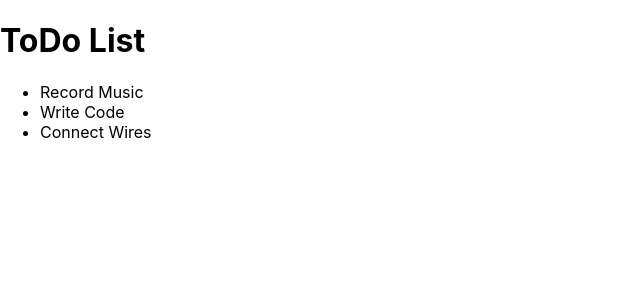
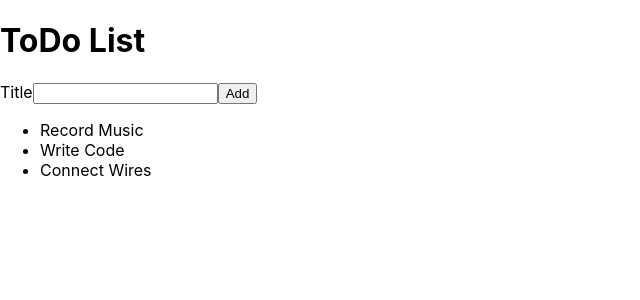
Before and after one commit to travisdjones78/React, a React (Create React App) app: page / in a window 1280 px wide. Shown: the top 300 px of the page, without its empty margins (0-640 px from the left). Built offline with nearby package versions, Linux system fonts and the light colour scheme.

Commit message:
creating a new branch for next lesson (#7)

```diff
--- /dev/null
+++ b/src/AddTodoForm.js
@@ -0,0 +1,13 @@
+import { React } from "react";
+
+function AddTodoForm() {
+    return (
+        <form>
+            <label htmlFor="todoTitle">Title</label>
+            <input id="todoTitle"></input>
+            <button type="submit">Add</button>
+        </form>
+    )
+}
+
+export default AddTodoForm;
--- a/src/App.js
+++ b/src/App.js
@@ -1,29 +1,13 @@
-const todoList = [
-  {
-    id: '1',
-    title: 'Record Music'
-  },
-  {
-    id: '2',
-    title: 'Write Code'
-  },
-  {
-    id: '3',
-    title: 'Connect Wires'
-  }
-]
+import { React } from "react";
+import ToDoList from "./TodoList";
+import AddTodoForm from "./AddTodoForm";
 
 function App() {
   return (
-    <div className="App">
+    <div>
       <h1>ToDo List</h1>
-      <ul>
-        {todoList.map(item => {
-          return <li key={item.id}>
-            <span>{item.title}</span>
-          </li>
-        })}
-      </ul>
+      {AddTodoForm()}
+      {ToDoList()}
     </div>
   );
 }
--- /dev/null
+++ b/src/TodoList.js
@@ -0,0 +1,30 @@
+import { React } from "react";
+const todoList = [
+    {
+        id: '1',
+        title: 'Record Music'
+    },
+    {
+        id: '2',
+        title: 'Write Code'
+    },
+    {
+        id: '3',
+        title: 'Connect Wires'
+    }
+]
+
+function ToDoList() {
+    return (
+        <ul>
+            {todoList.map(item => {
+                return <li key={item.id}>
+                    <span>{item.title}</span>
+                </li>
+            })}
+        </ul>
+
+    )
+}
+
+export default ToDoList;
--- a/src/index.js
+++ b/src/index.js
@@ -2,6 +2,7 @@
 import ReactDOM from 'react-dom/client';
 import './index.css';
 import App from './App';
+
 
 const root = ReactDOM.createRoot(document.getElementById('root'));
 root.render(
```
